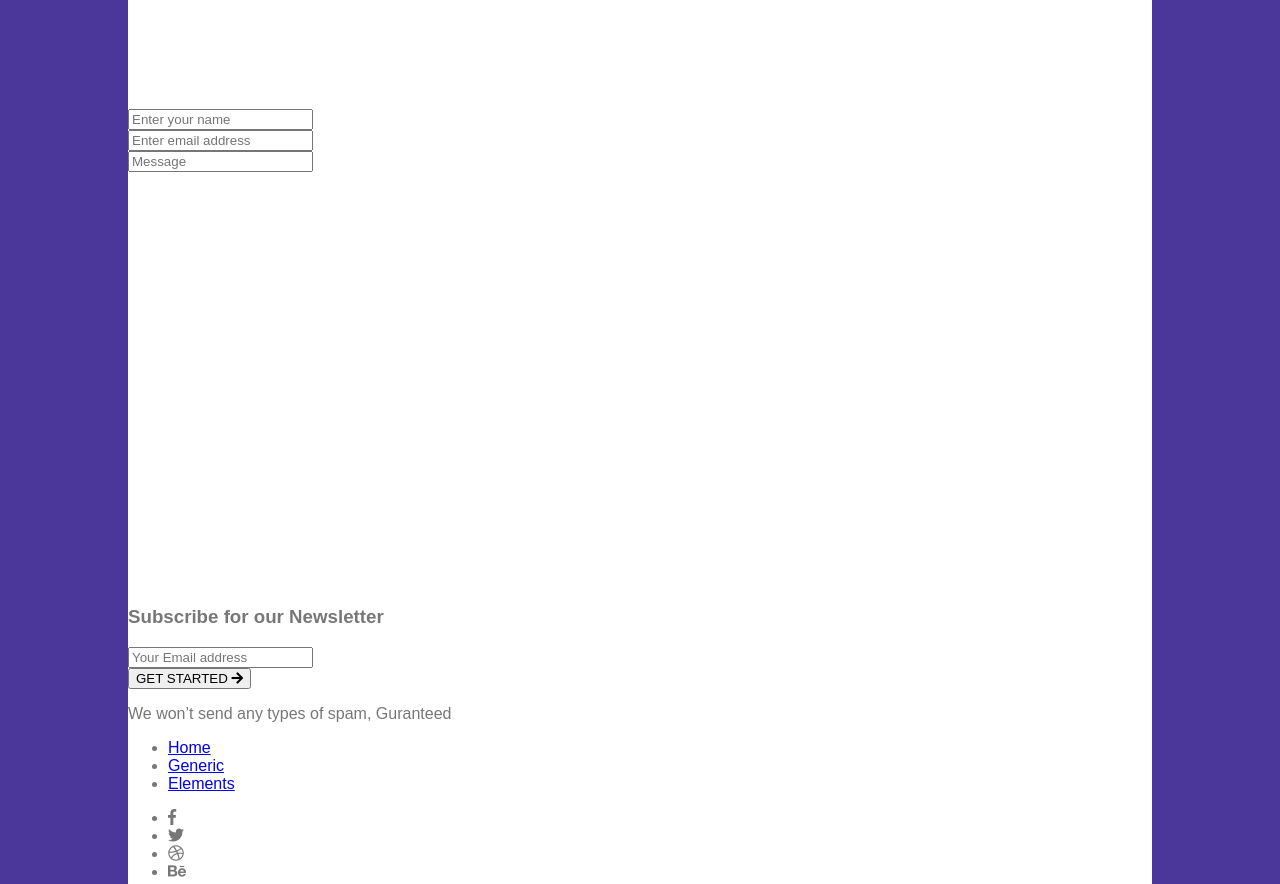
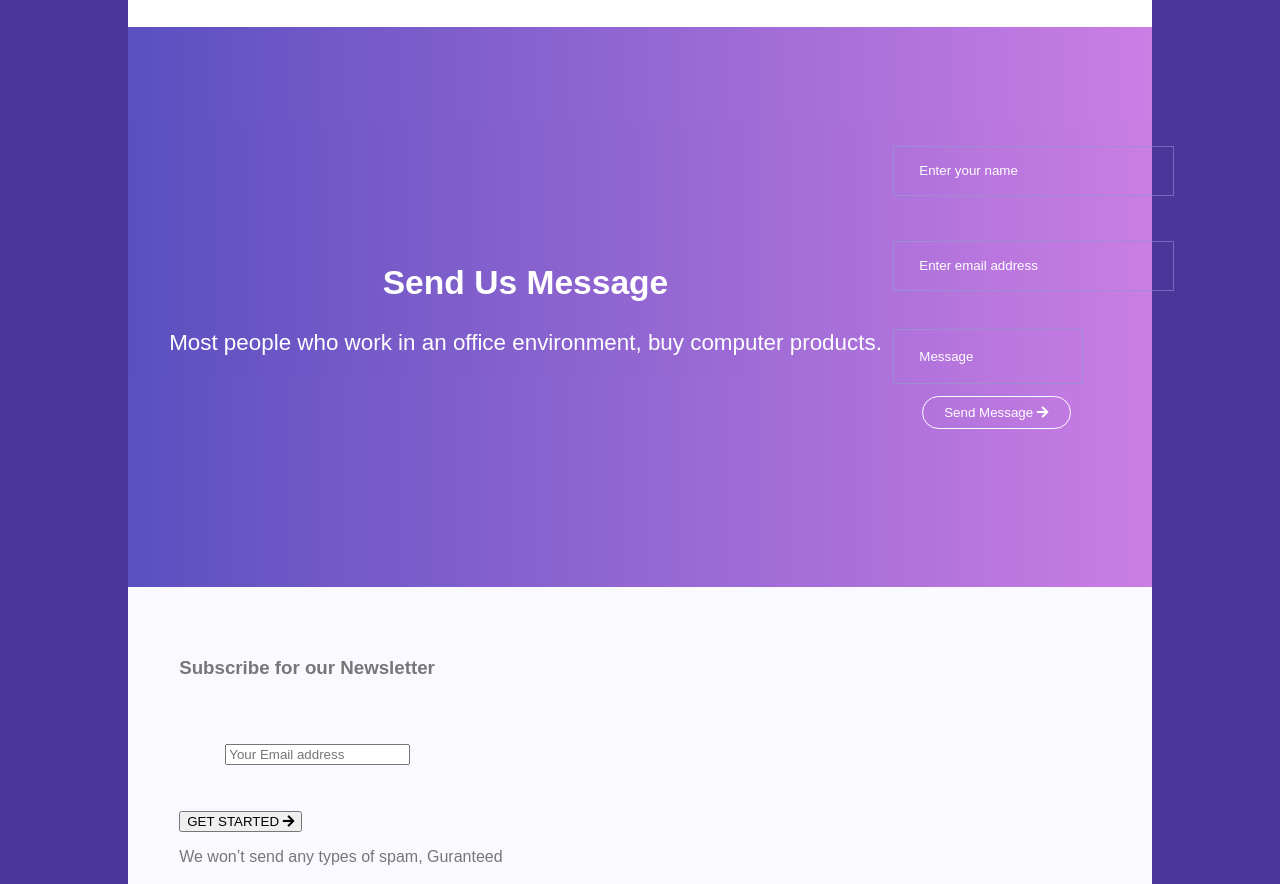
Before and after one commit to danmerb/plantilla, a plain HTML site: page index.html in a window 1280 px wide. Shown: the part 1657-2541 px from the top of the page. Drawn offline with Linux system fonts and the light colour scheme.

Commit message:
Update style.css

```diff
--- a/style.css
+++ b/style.css
@@ -161,6 +161,8 @@ header {
     background-position: center;
     background-repeat: no-repeat;
     background-size: cover;
+    margin: 0%;
+    padding: 0%;
 
     color: #ffffffff;
     display: grid;
@@ -287,6 +289,16 @@ header {
 .pagina3 .ob{
     display: flex;
     flex-direction: row;
+    width: 100%;
+    height: auto;
+    transition: .5s ease;
+    backface-visibility: hidden;
+
+}
+
+
+.pagina3:hover .ob{
+    background-image: -webkit-linear-gradient(0deg, #3224b0 0%, #be5ede 100%);
 
 }
 
@@ -301,11 +313,81 @@ color: #ffffffff;
 font-weight: initial;
 }
 
-.contenedor-pag1{
+.pagina4 .pag4int{
     position: relative;
     width: 100%;
     height: 100%;
     background-image: -webkit-linear-gradient(0deg, #3224b0 0%, #be5ede 100%);
     opacity: 0.8;
+    font-size: 1.4em;
+    margin-bottom: 50%;
 
 }
+
+.main4 {
+
+    height: 100%;
+    z-index: 2;
+    color: #ffffff;
+    text-align: center;
+    display: flex;
+    align-items: center;
+    justify-content: center;
+    padding: 0%;
+
+ }
+
+.entrada1 input{
+    margin-top: 20px;
+    border: 1px solid #8373ca;
+    line-height: 48px;
+    width: 100%;
+    display: block;
+    background: transparent;
+    padding: 0 25px;
+    color: #ffffff;
+}
+
+
+
+.main4 ::placeholder{
+    color: #ffffff;
+}
+
+.pagina5{
+    background-color: #f9f9ff;
+    padding: 5%;
+}
+}
+
+#username, #email {
+    height: 1em;
+    width: 60%;
+color: #ffffff;
+}
+
+#mens {
+    height: 4em;
+    width: 60%;
+    color: #ffffff;
+}
+
+.entrada1
+{
+margin-bottom: 4%;
+    justify-content: center;
+
+}
+.inp {
+    color: #ffffffff;
+    justify-content: center;
+    display: block;
+}
+
+.inp div {
+    padding: 3% 0;
+}
+
+input {
+    margin: 5%;
+}
```
